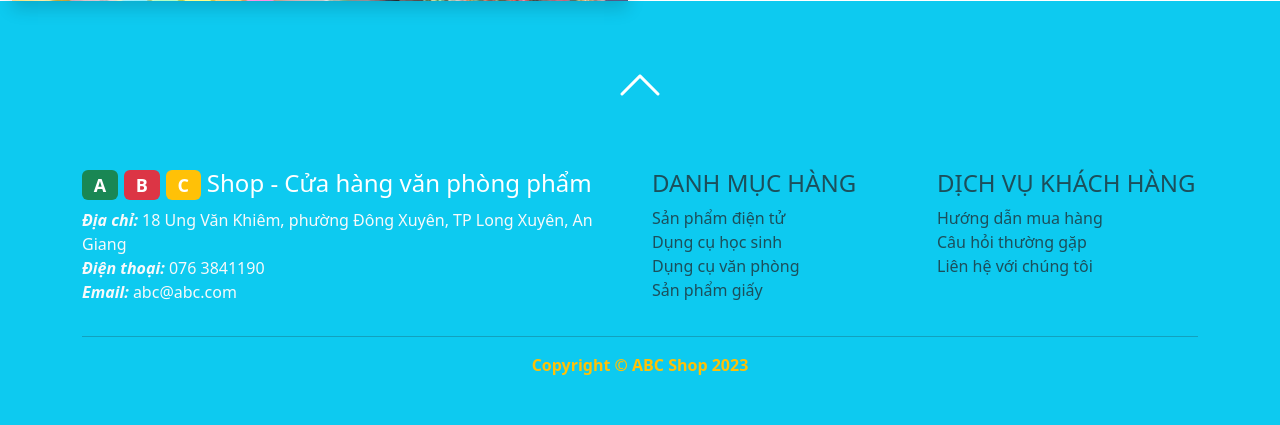
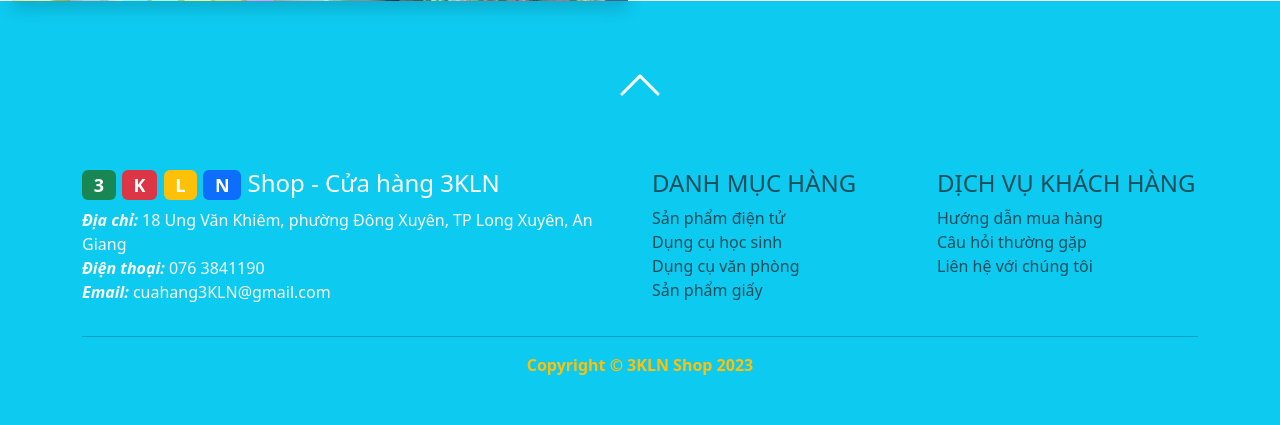
Before and after one commit to PhamSsti/QL-Web-LKDT, a PHP site: page /public/index.php in a window 1280 px wide. Shown: the part 3068-3493 px from the top of the page. Run offline with PHP 8.4, Linux system fonts and the light colour scheme; data comes from the database, SQL or seed files in the repository.

Commit message:
Update bottom.php
12/10
upload bottom.php

```diff
--- a/public/inc/bottom.php
+++ b/public/inc/bottom.php
@@ -46,12 +46,13 @@
                 <div class="row">
                     <div class="col-md-6 text-light">
                         <a href="index.php" class="text-decoration-none text-white">
-                        <h4><span class="badge text-white bg-success">A</span>
-                            <span class="badge text-white bg-danger">B</span>
-                            <span class="badge text-white bg-warning">C</span> Shop - Cửa hàng văn phòng phẩm</h4></a>
+                        <h4><span class="badge text-white bg-success">3</span>
+                            <span class="badge text-white bg-danger">K</span>
+                            <span class="badge text-white bg-warning">L</span>
+                            <span class="badge text-white bg-primary">N</span> Shop - Cửa hàng 3KLN</h4></a>
                         <p><b><i>Địa chỉ:</i></b> 18 Ung Văn Khiêm, phường Đông Xuyên, TP Long Xuyên, An Giang<br>
                             <b><i>Điện thoại:</i></b> 076 3841190<br>
-                            <b><i>Email:</i></b> abc@abc.com</p>
+                            <b><i>Email:</i></b> cuahang3KLN@gmail.com</p>
                     </div>
                     <div class="col-md-3 text-muted">
                         <h4>DANH MỤC HÀNG</h4>
@@ -69,7 +70,7 @@
                     </div>
                 </div>
                 <hr>
-                <p class="m-0 text-center text-warning fw-bolder">Copyright &copy; ABC Shop 2023</p></div>
+                <p class="m-0 text-center text-warning fw-bolder">Copyright &copy; 3KLN Shop 2023</p></div>
         </footer>
 
     </body>
```
